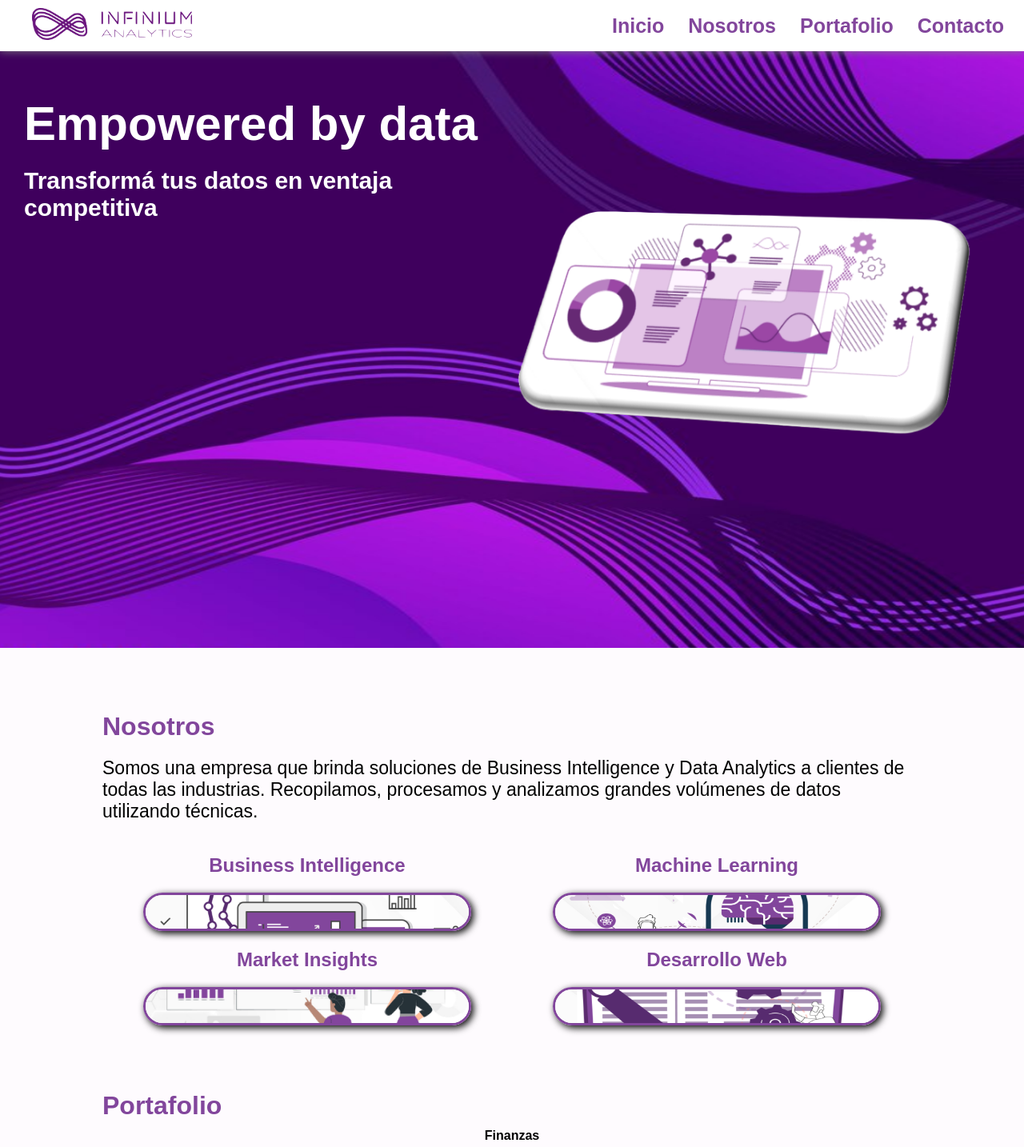
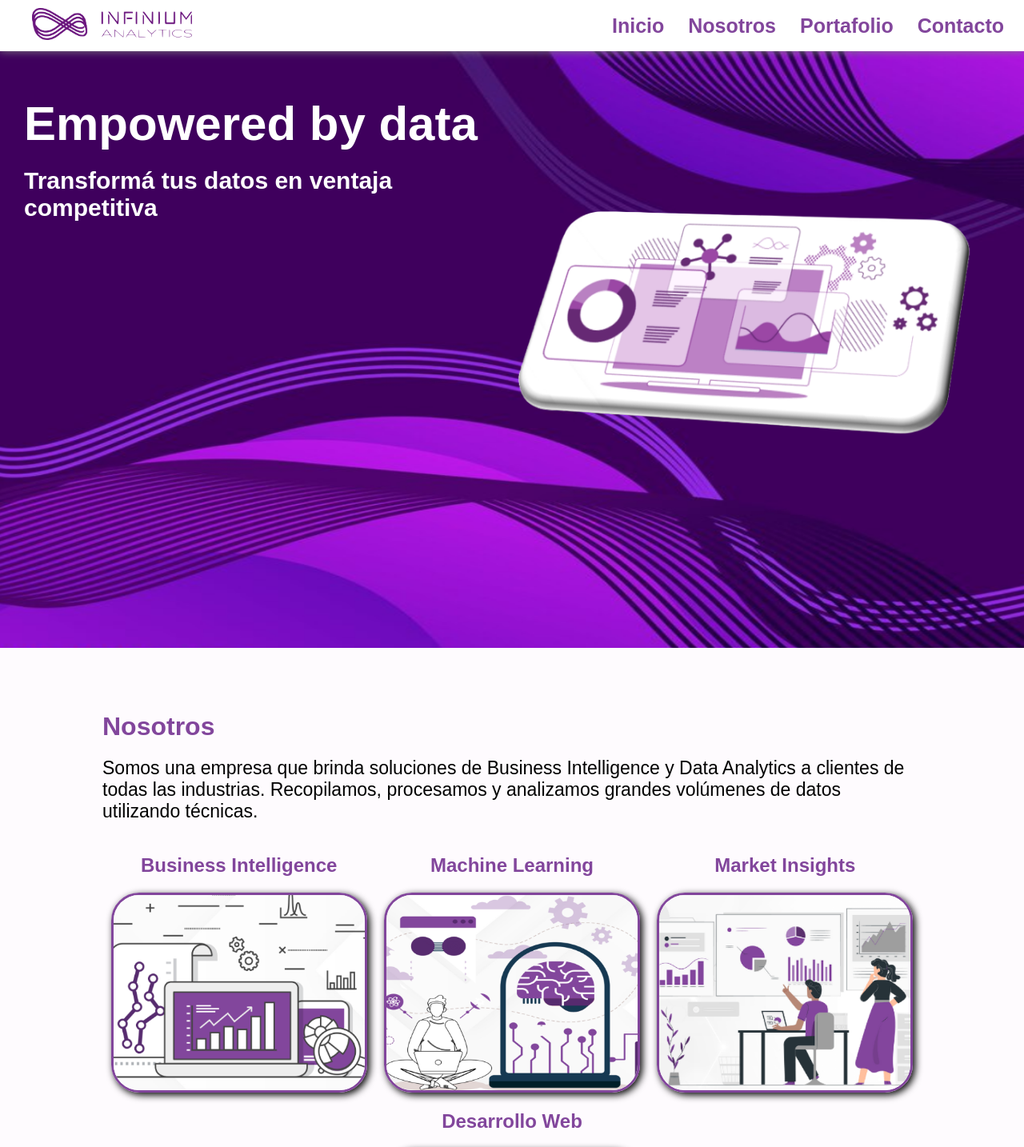
Before and after one commit to DamianSola/Infinium-Analytics, a Next.js app: page / in a window 1280 px wide. Shown: the top 1434 px of the page at 80% size. Built offline with nearby package versions, Linux system fonts and the light colour scheme; grey boxes are pictures that could not be loaded.

Commit message:
prueba 5

```diff
--- a/src/Components/About/style.module.css
+++ b/src/Components/About/style.module.css
@@ -135,8 +135,8 @@
 }
 @media (min-width: 1030px){
     .card{
-        width: 40%;
-        height: 200%;
+        width: 320px;
+        height: 250px;
     }
 }
 /* @media (max-height:900px) and (min-height:800px){
```
